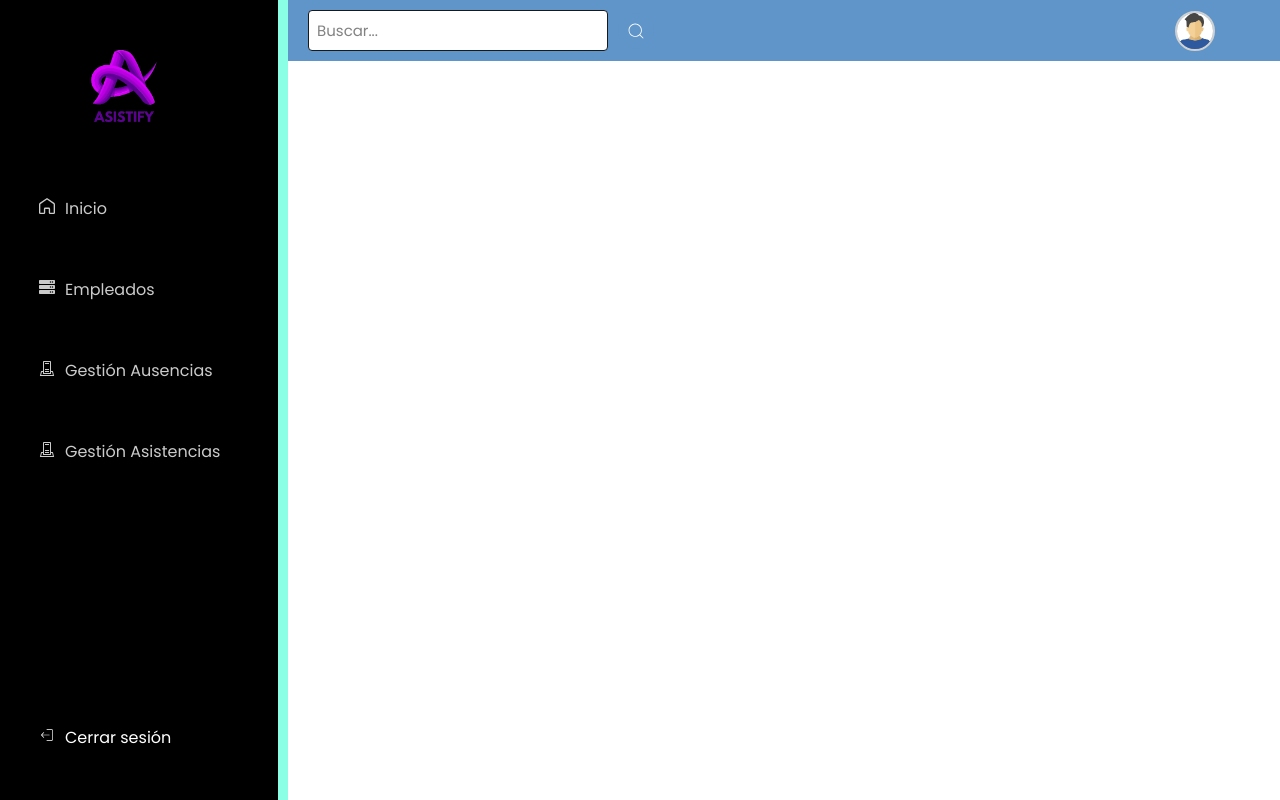
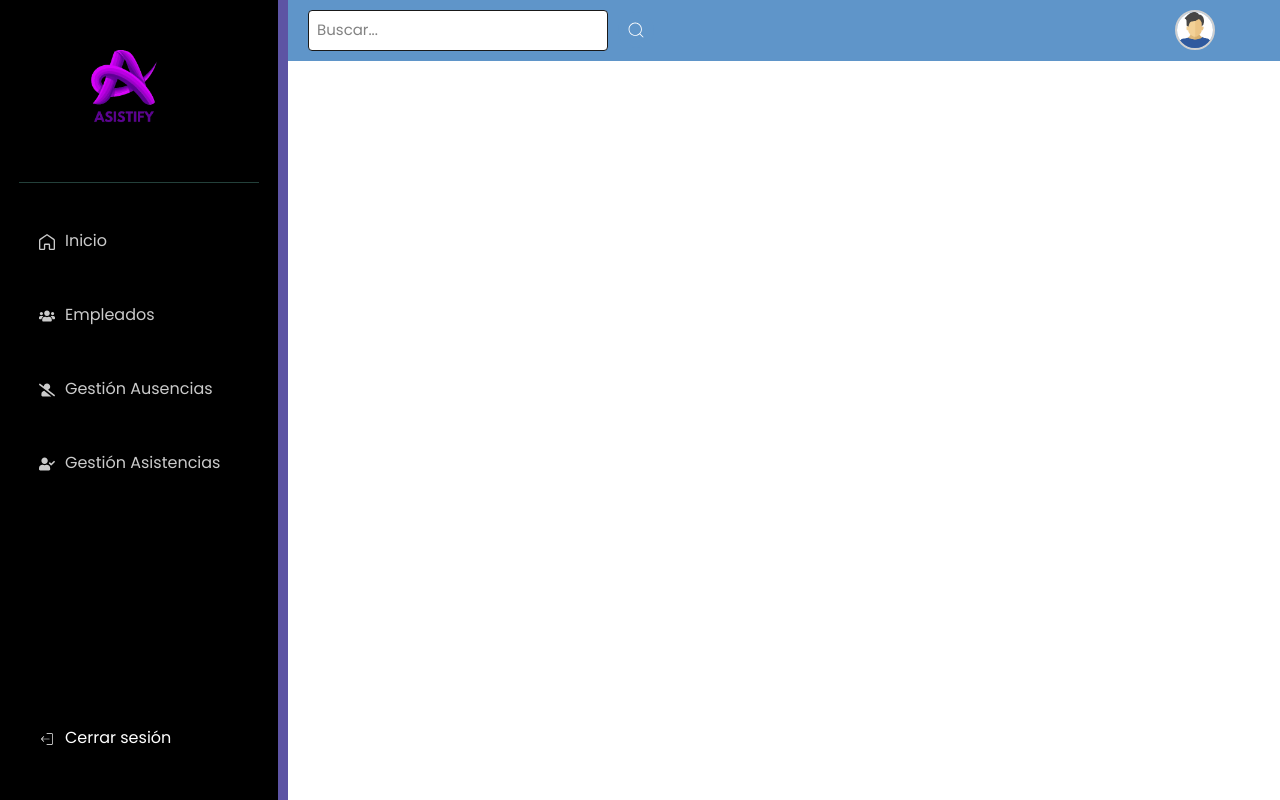
Before and after one commit to xeduark/Asistify, a React (Vite) app: page / in a window 1280 px wide. Built offline with nearby package versions, Linux system fonts and the light colour scheme; sample sign-in values are in the browser's storage.

Commit message:
pulida de vistas

```diff
--- a/package.json
+++ b/package.json
@@ -10,6 +10,7 @@
     "preview": "vite preview"
   },
   "dependencies": {
+    "bootstrap": "^5.3.3",
     "react": "^18.3.1",
     "react-bootstrap": "^2.10.5",
     "react-dom": "^18.3.1",
--- a/src/components/layouts/Sidebar.jsx
+++ b/src/components/layouts/Sidebar.jsx
@@ -1,9 +1,8 @@
 import React from "react";
 import Style from './sidebar.module.css';
 import { NavLink } from 'react-router-dom';
-import { VscServerEnvironment } from "react-icons/vsc";
 import { GrHomeRounded } from "react-icons/gr";
-import { FaServer } from "react-icons/fa";
+import { FaUsers, FaUserSlash, FaUserCheck } from "react-icons/fa";
 import { CiLogout } from "react-icons/ci";
 
 
@@ -28,17 +27,17 @@ const Sidebar = ({ isOpen }) => {
                 </li>
                 <li>
                     <NavLink to="/gestion-empleados" className={({ isActive }) => isActive ? `${Style.links} active` : Style.links}>
-                        <FaServer className={Style.icon}/>Empleados
+                        <FaUsers className={Style.icon}/>Empleados
                     </NavLink>
                 </li>
                 <li>
                     <NavLink to="/gestion-ausencias" className={({ isActive }) => isActive ? `${Style.links} active` : Style.links}>
-                        <VscServerEnvironment className={Style.icon}/>Gestión Ausencias
+                        <FaUserSlash  className={Style.icon}/>Gestión Ausencias
                     </NavLink>
                 </li>
                 <li>
                     <NavLink to="/gestion-asistencias" className={({ isActive }) => isActive ? `${Style.links} active` : Style.links}>
-                        <VscServerEnvironment className={Style.icon}/>Gestión Asistencias
+                        <FaUserCheck className={Style.icon}/>Gestión Asistencias
                     </NavLink>
                 </li>
                 <li>
--- a/src/components/layouts/navbar.module.css
+++ b/src/components/layouts/navbar.module.css
@@ -1,5 +1,15 @@
 /* Estilo para el Navbar */
 :root{
+  --purpura-oscuro: #776BCC;
+  --purpura-claro: #C7C5F4;
+  --purpura-oscuro-2:#4C489D;
+  --purpura-claro-2:#7C78B8;
+  --purpura-oscuro-2:#5D54A4;
+  --purpura-oscuro-3:#6C63AC;
+  --purpura-claro-3:#6A679E;
+  --purpura-claro-4:#7E7BB9;
+  --purpura-oscuro-4:#5C5696;
+  --purpura-claro-5:#7875B5;
   --azul-celeste: #8AFFE6;
   --azul-oscuro: #1B3F4B;
   --azul-oscuro-intermedio: #3b5d68;
@@ -69,7 +79,7 @@
 
   .searchButton:hover {
     transform: scale(1.2); /*zoom*/
-    background: var(--azul-oscuro-intermedio);
+    background: var(--azul-claro-intermedio);
   }
   /* Imagen de usuario redonda */
   .userContainer {
@@ -130,7 +140,7 @@
   }
 
   .modalOptions li:hover {
-    background: var(--azul-oscuro);
+    background: var(--purpura-oscuro-2);
     color: var(--blanco);
   }
   /* Icono de hamburguesa */
@@ -148,7 +158,7 @@
 
   .hamburger:hover{
     transform: scale(1.2);
-    background: var(--azul-oscuro-intermedio);
+    background: var(--azul-claro-intermedio);
   }
 
   @media (max-width: 768px) {
--- a/src/components/layouts/sidebar.module.css
+++ b/src/components/layouts/sidebar.module.css
@@ -1,6 +1,16 @@
 @import url('https://fonts.googleapis.com/css2?family=Poppins:ital,wght@0,100;0,200;0,300;0,400;0,500;0,600;0,700;0,800;0,900;1,100;1,200;1,300;1,400;1,500;1,600;1,700;1,800;1,900&family=Rubik:ital,wght@0,300..900;1,300..900&display=swap');
 
 :root{
+    --purpura-oscuro: #776BCC;
+    --purpura-claro: #C7C5F4;
+    --purpura-oscuro-2:#4C489D;
+    --purpura-claro-2:#7C78B8;
+    --purpura-oscuro-2:#5D54A4;
+    --purpura-oscuro-3:#6C63AC;
+    --purpura-claro-3:#6A679E;
+    --purpura-claro-4:#7E7BB9;
+    --purpura-oscuro-4:#5C5696;
+    --purpura-claro-5:#7875B5;
     --azul-celeste: #8AFFE6;
     --azul-oscuro: #1B3F4B;
     --azul-oscuro-intermedio: #3b5d68;
@@ -29,7 +39,7 @@ hr{
     left: 0;
     width: 18rem;
     height: 100%;
-    border-right: 10px solid var(--azul-celeste);
+    border-right: 10px solid var(--purpura-oscuro-2);
     display: flex;
     justify-content: center;
     background-color: var(--negro);
@@ -44,7 +54,7 @@ ul{
     margin-top: 0px;
 }
 li{
-    margin-bottom: 1rem;
+    margin-bottom: 10px;
 }
 .icon{
     margin-right: 10px;
@@ -71,7 +81,7 @@ li{
 }
 
 .btnLogout:hover{
-    background-color: var(--azul-oscuro);
+    background-color: var(--purpura-oscuro-2);
     color: var(--blanco);
 }
 
@@ -80,7 +90,7 @@ li{
 }
 
 .links:hover{
-    background-color: var(--azul-oscuro);
+    background-color: var(--purpura-oscuro-2);
     color: var(--blanco);
 }
 
--- a/src/components/pages/CrearEmpleado.jsx
+++ b/src/components/pages/CrearEmpleado.jsx
@@ -1,5 +1,6 @@
 import React, { useState } from "react";
 import styles from "./crearEmpleado.module.css";
+import { IoIosAdd } from "react-icons/io";
 
 const ServerForm = () => {
   const [nombre, setNombre] = useState("");
@@ -22,7 +23,8 @@ const ServerForm = () => {
 
   return (
     <form onSubmit={handleSubmit} className={styles.form}>
-      <h2 className={styles.tittle}>Crear Empleado</h2>
+      <h2 className={styles.tittle}>
+        <IoIosAdd /> Crear Empleado</h2>
       <div className={styles.container}>
         {/*INICIO DE LA COLUMNA 1*/}
         <div className={styles.columnUno}>
--- a/src/components/pages/Empleados.jsx
+++ b/src/components/pages/Empleados.jsx
@@ -1,5 +1,5 @@
 import React, { useState, useEffect } from "react";
-import { FaServer } from "react-icons/fa";
+import { FaUsers } from "react-icons/fa";
 import { IoIosAdd } from "react-icons/io";
 import { CiImport, CiExport, CiSearch } from "react-icons/ci";
 import { MdDelete, MdEdit } from "react-icons/md";
@@ -7,6 +7,7 @@ import { GrFormViewHide } from "react-icons/gr";
 import { Table, Pagination, Form } from "react-bootstrap";
 import { Link, useNavigate } from "react-router-dom";
 import style from "./empleados.module.css";
+import "bootstrap/dist/css/bootstrap.min.css";
 
 // Datos de los usuarios
 const users = [
@@ -103,7 +104,7 @@ const Empleados = () => {
       {/******************ENCABEZADO***************************/}
       <div className={style.containerMain}>
         <h1 className={style.tittle}>
-          <FaServer /> Lista de Empleados
+          <FaUsers /> Lista de Empleados
         </h1>
         <button className={style.btnAdd} onClick={irCrear}>
           <IoIosAdd className={style.icon} />
@@ -133,7 +134,7 @@ const Empleados = () => {
         </span>
       </form>
       {/*****************Tabla de Servidores **********************/}
-      <div className={style.container}>
+      <div className={style.containerTable}>
         <Table className={`${style.table} ${style.customTable}`}>
           <thead>
             <tr>
--- a/src/components/pages/crearEmpleado.module.css
+++ b/src/components/pages/crearEmpleado.module.css
@@ -20,6 +20,8 @@
   }
 
   .tittle{
+    font-size: 25px;
+    font-family: sans-serif;
     color: var(--azul-oscuro);
   }
 
@@ -87,67 +89,23 @@
     z-index: 1111;
   }
 
-  .input:focus,
-  .input:valid{
-      color: #4CAF50;
-      border:1px solid #4CAF50;
+  .input:focus{
+      color: var(--azul-profundo-oscuro);
+      border:1px solid var(--azul-profundo-oscuro);
     }
 
   .label{
     position: absolute;
     font-size: 1.0rem;
-    color: #f0ffff;
     padding: 0 25px;
     margin: 0 30px;
-    background-color:#f0ffff;
+    background-color:var(--blanco);
     transition:  0.2s ease;
   }
 
   .input:focus + .label,
   .input:valid + .label{
-    color: #4CAF50;
-    height: 30px;;
-    line-height: 30px;
-    padding: 0 12px;
-    z-index: 1111;
-    transform: translate(-15px,-16px) scale(0.88);
-  }
-
-  .texTarea{
-    position: absolute;
-    width: 100%;
-    outline: none;
-    font-size: 0.8rem;
-    padding: 0 20px;
-    border: none;
-    line-height: 40px;
-    border-radius: 10px;
-    border: 1px solid var(--gris-claro);
-    background: transparent;
-    transition: 0.1s ease;
-    z-index: 1111;
-  }
-
-  .texTarea:focus,
-  .texTarea:valid{
-    color: #03b912;
-    border: 1px solid #03b912;
-  }
-
-  .labelTarea{
-    position: absolute;
-    font-size: 1.0rem;
-    color: #f0ffff;
-    padding: 0 25px;
-    margin:  0 30px;
-    background-color: #f0ffff;
-    transition: 0.2s ease;
-
-  }
-
-  .texTarea:focus + .labelTarea,
-  .texTarea:valid + .labelTarea{
-    color: #03b912;
+    color: var(--gris-oscuro);
     height: 30px;;
     line-height: 30px;
     padding: 0 12px;
@@ -157,14 +115,18 @@
 
   .button {
     position: absolute;
-    background-color: #4CAF50; /* Color de fondo del botón */
-    color: white; /* Color del texto del botón */
-    padding: 10px 20px; /* Espacio interno del botón */
-    border: none; /* Eliminamos el borde del botón */
-    border-radius: 5px; /* Bordes redondeados */
-    cursor: pointer; /* Cambia el cursor a una mano al pasar el ratón por encima */
+    background-color: var(--verde);
+    color: var(--blanco);
+    padding: 10px 20px;
+    border: none;
+    border-radius: 5px;
+    cursor: pointer;
     right: 30px;
     bottom: 20px;
+
+    &:hover{
+      background: var(--verde-claro);
+    }
   }
 
   .lines{
--- a/src/components/pages/empleados.module.css
+++ b/src/components/pages/empleados.module.css
@@ -1,4 +1,14 @@
 :root{
+    --purpura-oscuro: #776BCC;
+    --purpura-claro: #C7C5F4;
+    --purpura-oscuro-2:#4C489D;
+    --purpura-claro-2:#7C78B8;
+    --purpura-oscuro-2:#5D54A4;
+    --purpura-oscuro-3:#6C63AC;
+    --purpura-claro-3:#6A679E;
+    --purpura-claro-4:#7E7BB9;
+    --purpura-oscuro-4:#5C5696;
+    --purpura-claro-5:#7875B5;
     --azul-celeste: #8AFFE6;
     --azul-oscuro: #1B3F4B;
     --azul-oscuro-intermedio: #3b5d68;
@@ -29,7 +39,7 @@
 /***********************ENCABEZADO*************************/
 .containerMain{
     display: flex;
-    top: 90px;
+    top: 80px;
     margin-left: 20px;
     margin-right: 20px;
     position: relative;
@@ -43,7 +53,8 @@
     padding: 4px 8px;
 
     &:hover{
-      background: var(--gris-oscuro-medio);
+      background: var(--purpura-oscuro-2);
+      color: var(--blanco);
     }
 }
 
@@ -54,7 +65,8 @@
     padding: 4px 8px;
 
     &:hover{
-      background: var(--gris-oscuro-medio);
+      background: var(--purpura-oscuro-2);
+      color: var(--blanco);
     }
 }
 
@@ -99,7 +111,7 @@
   box-shadow: 0 0 5px var(--azul-oscuro);
   border-radius: 10px;
   margin-left: 20px;
-  margin-top: 120px;
+  margin-top: 100px;
   margin-right: 20px;
   background: var(--blanco);
   overflow: hidden; /* Oculta el exceso de contenido */
@@ -123,14 +135,14 @@
   /* Estilos al enfocar el input */
   &:focus {
   outline: none;
-  border: 1px solid var(--azul-claro);
+  border: 1px solid var(--azul-profundo);
   }
 }
 
 /* Estilos del icono */
 .searchIcon {
   position: absolute;
-  top: 55%;
+  top: 50%;
   left: 40px;
   transform: translateY(-50%);
   color: var(--gris-oscuro);
@@ -148,9 +160,11 @@
   }
 }
 
-
 /*********************TABLA*******************/
 
+.containerTable{
+  width: 63.5rem;
+}
 /*CHECKBOX*/
 .customCheckbox {
   display: flex;
@@ -182,15 +196,15 @@
 }
 
 .table{
-  width: 63rem;
+width: 60rem;
 margin-left: 20px;
 margin-right: 20px;
-  top: 40px;
+top: 20px;
 position: relative;
 }
 
 .table thead th {
-  border-bottom: 2px solid var(--gris-claro); /* Mantener borde inferior en el encabezado */
+border-bottom: 1px solid var(--gris-claro); /* Mantener borde inferior en el encabezado */
 }
 
 .table tbody tr {
@@ -203,28 +217,31 @@
 }
 /* En tu archivo CSS */
 .table tfoot {
-  height: 3.9rem; /* Ajusta el valor según tu necesidad */
+height: 5px;
 }
 
 .table tfoot td {
-  padding: 10px; /* Ajusta el padding según tu necesidad */
+padding: 0px; /* Ajusta el padding según tu necesidad */
 }
 
 .textfoot{
 margin-left: 10px;
+font-size: 12px;
 }
 
 .selectLine{
 padding: 0;
-  width: 3.5rem;
-  margin-left: 10px;
+width: 20px;
+height: 2rem;
+margin-top: 15px;
+margin-left: 30px;
 }
 
 .pestanas{
 padding: 0;
 width: 3rem;
 margin-right: 60px;
-  height: 1rem;
+height: 25px;
 margin-top: 0;
 }
 /*******************BOTONES CRUD*****************/
```
Also changed, not shown: 1 other file (tests, documents, lock files or other folders). Lines whose indentation alone changed are shown as unchanged.
